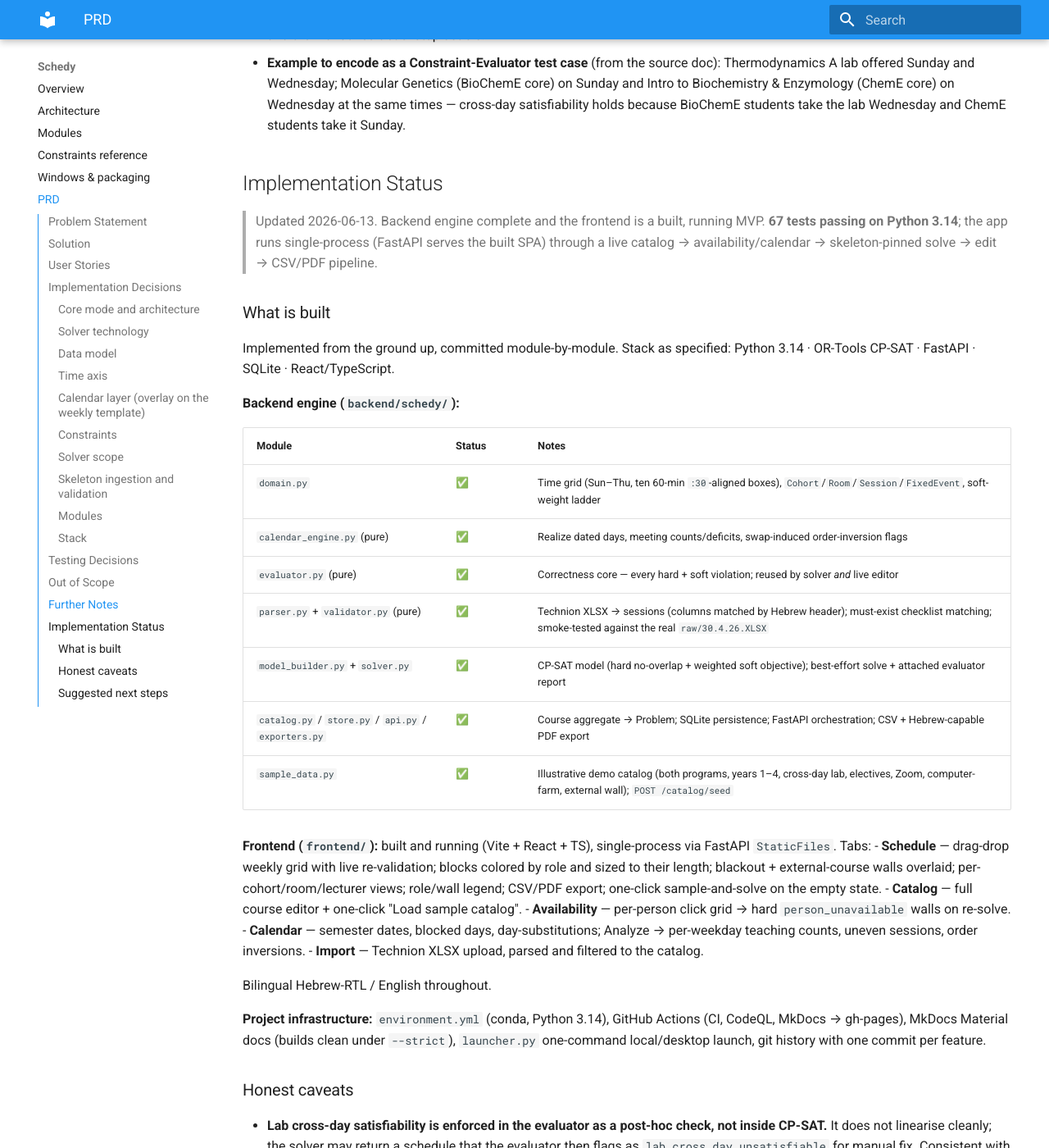
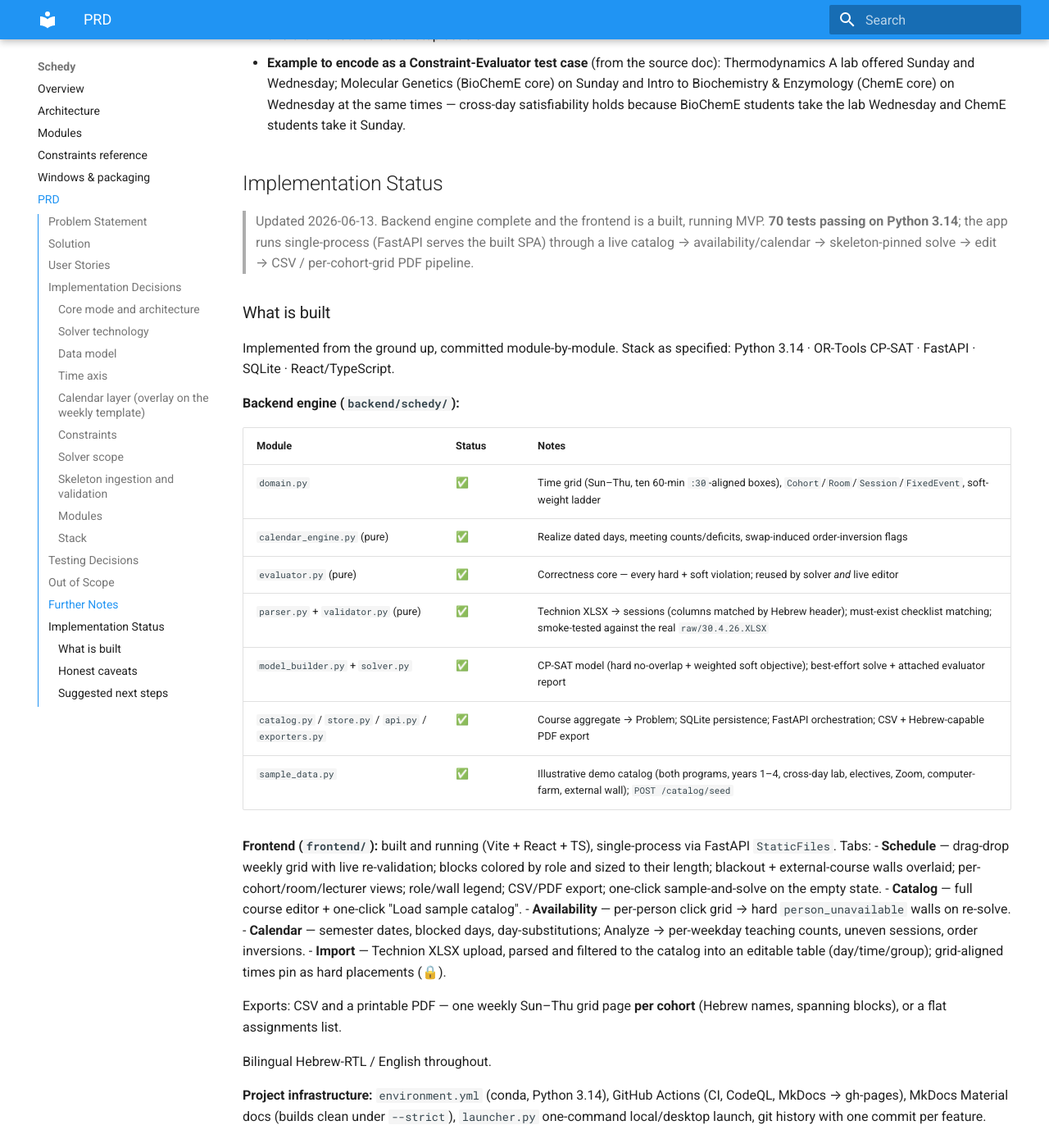
Before and after one commit to DanaResearchGroup/Schedy, an MkDocs documentation site: the page built from docs/PRD.md, in a window 1280 px wide and 1400 px high, scrolled down 7610 px. Shown: the whole window at 82% size. Built offline with MkDocs 1.6.1 and Material for MkDocs 9.7.7, drawn with Linux system fonts in a browser that asks for light colours.

Commit message:
Docs: per-cohort PDF + editable import; 70 tests
Refresh README/PRD to reflect the per-cohort PDF grid export, the editable
skeleton import with hard pinning, and the enriched detail panel.

Co-Authored-By: Claude Opus 4.8 (1M context) <noreply@anthropic.com>

```diff
--- a/docs/PRD.md
+++ b/docs/PRD.md
@@ -177,7 +177,7 @@ Weights are tunable by the planner.
 
 ## Implementation Status
 
-> Updated 2026-06-13. Backend engine complete and the frontend is a built, running MVP. **67 tests passing on Python 3.14**; the app runs single-process (FastAPI serves the built SPA) through a live catalog → availability/calendar → skeleton-pinned solve → edit → CSV/PDF pipeline.
+> Updated 2026-06-13. Backend engine complete and the frontend is a built, running MVP. **70 tests passing on Python 3.14**; the app runs single-process (FastAPI serves the built SPA) through a live catalog → availability/calendar → skeleton-pinned solve → edit → CSV / per-cohort-grid PDF pipeline.
 
 ### What is built
 
@@ -200,7 +200,11 @@ Implemented from the ground up, committed module-by-module. Stack as specified:
 - **Catalog** — full course editor + one-click "Load sample catalog".
 - **Availability** — per-person click grid → hard `person_unavailable` walls on re-solve.
 - **Calendar** — semester dates, blocked days, day-substitutions; Analyze → per-weekday teaching counts, uneven sessions, order inversions.
-- **Import** — Technion XLSX upload, parsed and filtered to the catalog.
+- **Import** — Technion XLSX upload, parsed and filtered to the catalog into an
+  editable table (day/time/group); grid-aligned times pin as hard placements (🔒).
+
+Exports: CSV and a printable PDF — one weekly Sun–Thu grid page **per cohort**
+(Hebrew names, spanning blocks), or a flat assignments list.
 
 Bilingual Hebrew-RTL / English throughout.
 
```
Also changed, not shown: README.md (+11 -8 lines).
